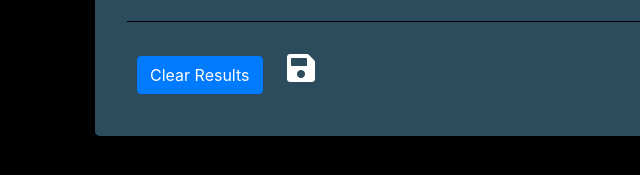
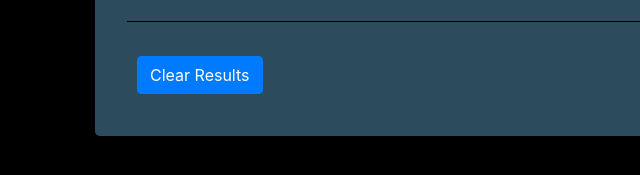
Before and after one commit to Gamlilorien/giphy-time, a plain HTML site: page index.html in a window 1280 px wide. Shown: the part 279-454 px from the top of the page, 0-640 px from the left. Drawn offline with nearby package versions, Linux system fonts and the light colour scheme.

Commit message:
minor changes

```diff
--- a/index.html
+++ b/index.html
@@ -32,7 +32,7 @@
             </form>
             <hr class="my-4">
             <button class="btn btn-primary" id="clearGiffs">Clear <span id="resultCount"></span> Results</button>
-            <a href="assets/images/drive-by_laugh.gif" download><i class="fas fa-save fa-2x"></i></a>
+            <!-- <a href="assets/images/drive-by_laugh.gif" download><i class="fas fa-save fa-2x"></i></a> -->
         </div>
 
 
```
